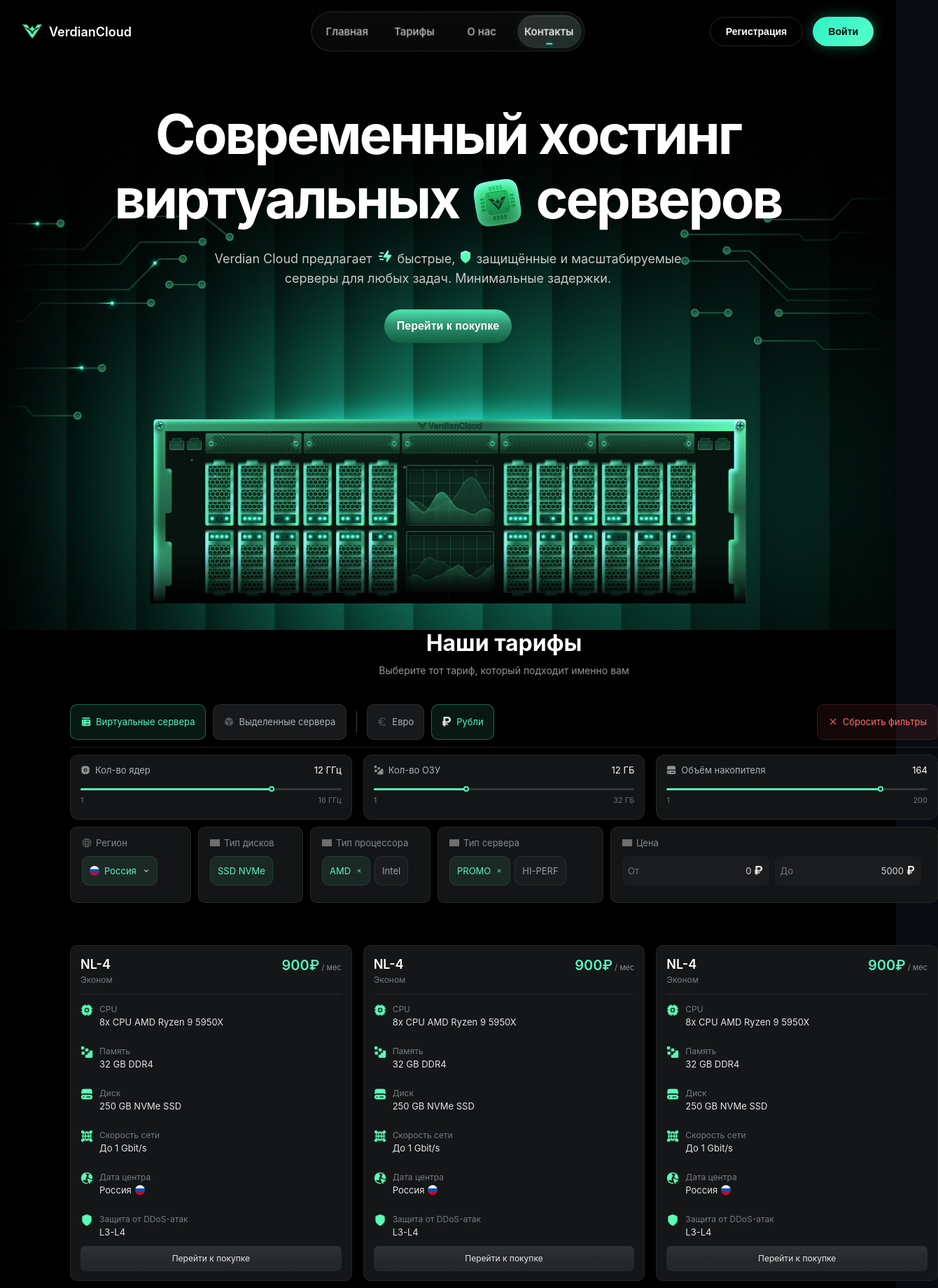
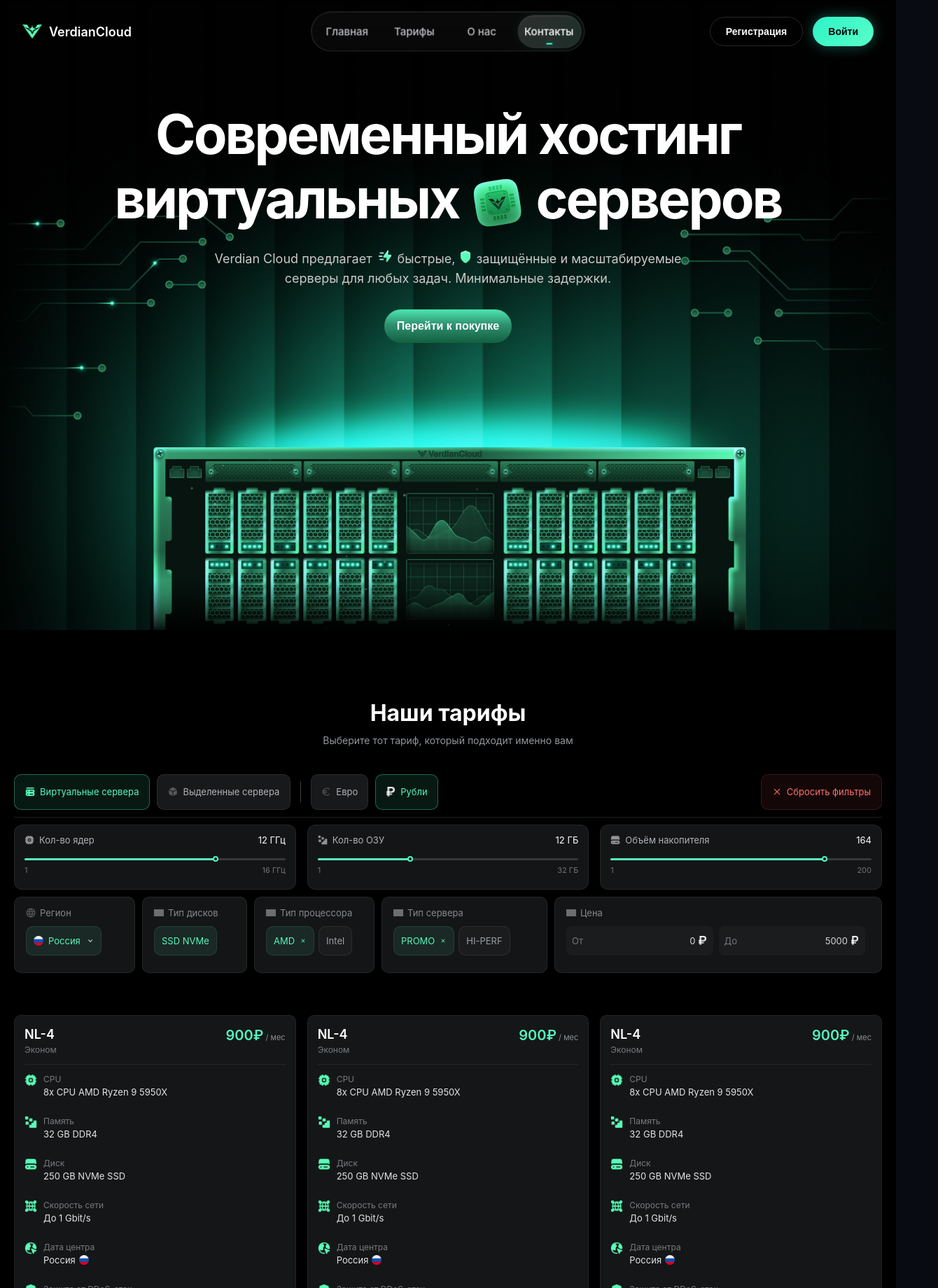
Before and after one commit to xJfour/project_verdian-cloud, a React (Vite) app: page / in a window 1280 px wide. Shown: the top 1840 px of the page at 70% size, 1340 px wide, since content can reach past the window. Built offline with nearby package versions, Linux system fonts and the light colour scheme; grey boxes are pictures that could not be loaded.

Commit message:
fix hero and tariffs layout

```diff
--- a/src/components/Hero/Hero.scss
+++ b/src/components/Hero/Hero.scss
@@ -60,7 +60,7 @@
   width: 851px;
   height: 270px;
   left: 50%;
-  bottom: 35px;
+  bottom: -5px;
   transform: translateX(-50%);
   object-fit: contain;
   z-index: 8;
@@ -70,7 +70,7 @@
 .server-gradient {
   position: absolute;
   left: 50%;
-  bottom: 38px;
+  bottom: -5px;
   transform: translateX(-50%);
   width: 851px;
   height: auto;
--- a/src/components/Tariffs/Tariffs.scss
+++ b/src/components/Tariffs/Tariffs.scss
@@ -1,6 +1,6 @@
 .tariffs {
   width: 100%;
-  padding: 0 100px;
+  padding: 100px 0 100px;
   background: #000;
   color: #fff;
   scroll-margin-top: 80px;
```
